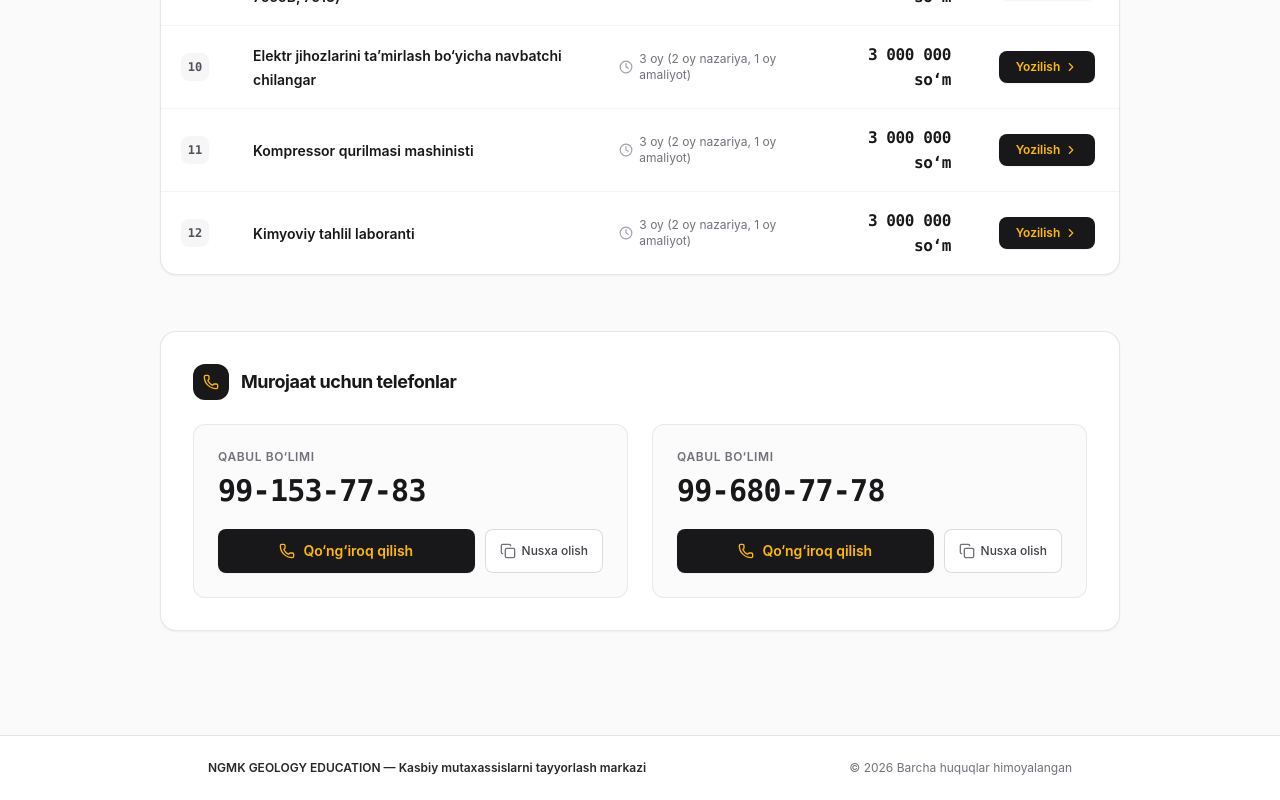
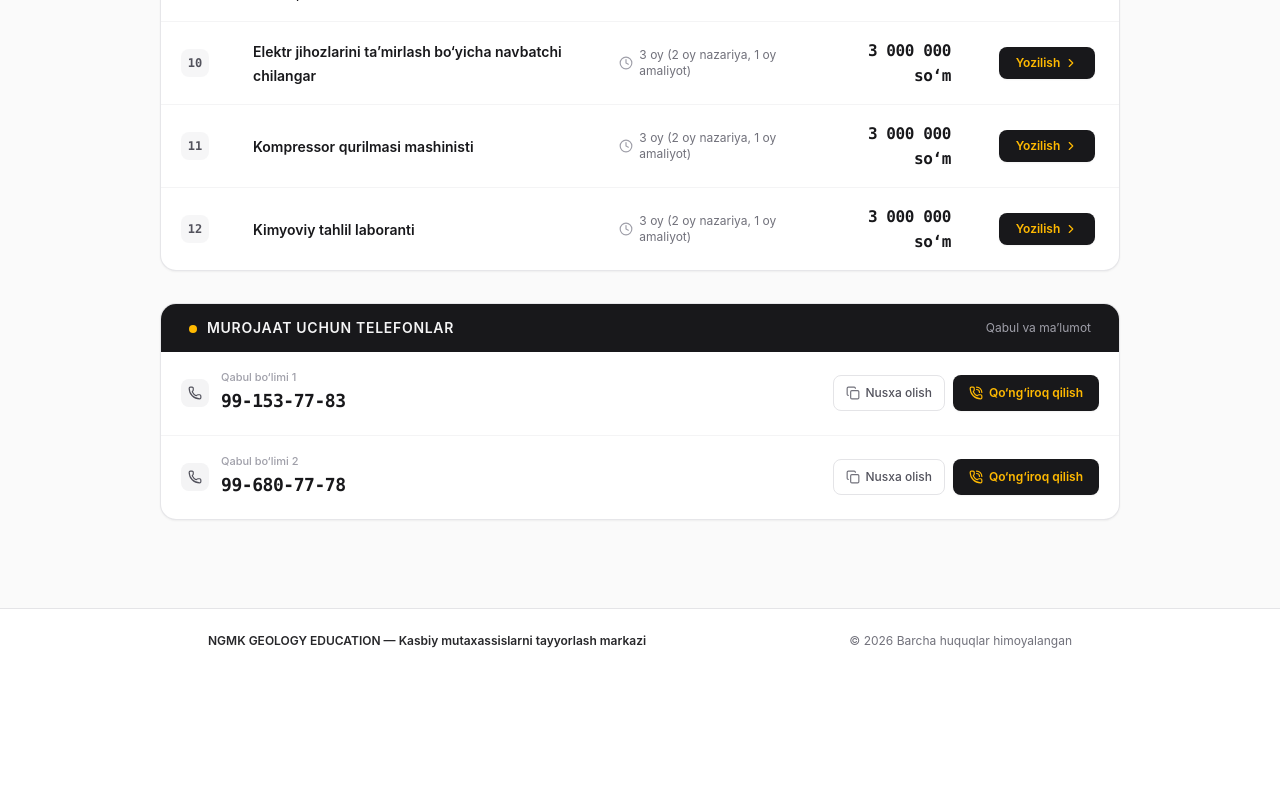
Before and after one commit to sayitkulievsohib/ngmk-geology-education, a React (Vite) app: page / in a window 1280 px wide. Shown: the part 1181-1981 px from the top of the page. After the commit the page ends 1854 px from the top, so only its background shows below. Built offline with nearby package versions, Linux system fonts and the light colour scheme.

Commit message:
chore: rename project and update UI components
Refactor project metadata to "ngmk-geology-education", clean up package dependencies, and unify the visual styling of the course and contact panels.

```diff
--- a/index.html
+++ b/index.html
@@ -3,10 +3,10 @@
   <head>
     <meta charset="UTF-8" />
     <meta name="viewport" content="width=device-width, initial-scale=1.0" />
-    <title>Konchilik O'quv Markazi - Kurslar va Narxlar Jadvali</title>
-    <meta name="description" content="Tog'-kon sanoati yo'nalishidagi kasbiy o'quv kurslari, og'ir texnika operatorligi, marksheyderlik, xavfsizlik texnikasi va narxlar jadvali." />
-    <meta property="og:title" content="Konchilik O'quv Markazi - Kurslar va Narxlar Jadvali" />
-    <meta property="og:description" content="Tog'-kon sanoati yo'nalishidagi kasbiy o'quv kurslari, og'ir texnika operatorligi, marksheyderlik, xavfsizlik texnikasi va narxlar jadvali." />
+    <title>NGMK Geology Education - Kasbiy o'quv kurslari va to'lovlar jadvali</title>
+    <meta name="description" content="Tog'-kon va geologiya yo'nalishidagi kasbiy o'quv kurslari hamda ta'lim narxlari jadvali." />
+    <meta property="og:title" content="NGMK Geology Education - Kasbiy o'quv kurslari va to'lovlar jadvali" />
+    <meta property="og:description" content="Tog'-kon va geologiya yo'nalishidagi kasbiy o'quv kurslari hamda ta'lim narxlari jadvali." />
     <meta property="og:type" content="website" />
     <meta name="twitter:card" content="summary_large_image" />
     <link rel="preconnect" href="https://fonts.googleapis.com">
--- a/metadata.json
+++ b/metadata.json
@@ -1,6 +1,8 @@
 {
-  "name": "Konchilik O'quv Markazi - Kurslar va Narxlar",
+  "name": "ngmk-geology-education",
   "description": "Tog'-kon sanoati yo'nalishidagi kasbiy o'quv kurslari, texnika operatorligi, marksheyderlik va narxlar jadvali.",
   "requestFramePermissions": [],
-  "majorCapabilities": ["MAJOR_CAPABILITY_SERVER_SIDE_GEMINI_API"]
+  "majorCapabilities": [
+    "MAJOR_CAPABILITY_SERVER_SIDE_GEMINI_API"
+  ]
 }
--- a/src/components/ContactSection.tsx
+++ b/src/components/ContactSection.tsx
@@ -1,7 +1,7 @@
 import React, { useState } from 'react';
 import { CONTACT_INFO } from '../data/courses';
 import { Language, TRANSLATIONS } from '../data/translations';
-import { Phone, Copy, Check } from 'lucide-react';
+import { Phone, Copy, Check, PhoneCall } from 'lucide-react';
 
 interface ContactSectionProps {
   lang: Language;
@@ -20,69 +20,77 @@ export const ContactSection: React.FC<ContactSectionProps> = ({ lang }) => {
   };
 
   return (
-    <section className="mt-10 sm:mt-14 mb-20 w-full">
-      {/* Keng, erkin va nafis kontaktlar paneli (Zichliksiz, qora chiziqlarsiz) */}
-      <div className="bg-white border border-zinc-200/90 rounded-2xl p-6 sm:p-8 shadow-xs">
-        {/* Sarlavha - toza va ixcham */}
-        <div className="flex items-center gap-3 mb-6">
-          <div className="w-9 h-9 rounded-xl bg-zinc-900 text-amber-400 flex items-center justify-center shrink-0">
-            <Phone className="w-4 h-4" />
+    <section className="mt-6 sm:mt-8 mb-16 w-full">
+      {/* Katalog bilan 100% bir xil uslubdagi rasmiy panel */}
+      <div className="bg-white border border-zinc-200/90 rounded-2xl overflow-hidden shadow-xs">
+        {/* Yuqori panel: Katalog sarlavhasi bilan to'liq bir xil */}
+        <div className="bg-zinc-900 text-white px-5 sm:px-7 py-3.5 sm:py-4 flex items-center justify-between">
+          <div className="flex items-center gap-2.5">
+            <span className="w-2 h-2 rounded-full bg-amber-400 shrink-0 translate-y-[1px]" />
+            <h2 className="font-semibold text-xs sm:text-sm tracking-wider text-zinc-100 uppercase whitespace-nowrap leading-none">
+              {t.phonesTitle}
+            </h2>
           </div>
-          <h3 className="font-bold text-base sm:text-lg text-zinc-900 tracking-tight">
-            {t.phonesTitle}
-          </h3>
+          <span className="text-xs text-zinc-400 font-normal hidden sm:inline-block">
+            {lang === 'uz' ? 'Qabul va ma’lumot' : 'Прием и справка'}
+          </span>
         </div>
 
-        {/* 2 ta Qabul bo'limi raqami - Raqamlar mutlaqo bo'linmaydi, keng va qulay */}
-        <div className="grid grid-cols-1 md:grid-cols-2 gap-4 sm:gap-6">
+        {/* Telefon qatorlari: Katalog qatorlari bilan 100% mutanosib */}
+        <div className="divide-y divide-zinc-100">
           {CONTACT_INFO.phones.map((phone, idx) => (
             <div
               key={phone.raw}
-              className="bg-zinc-50/70 hover:bg-zinc-50 border border-zinc-200/80 rounded-xl p-5 sm:p-6 transition-all flex flex-col justify-between"
+              className="p-4 sm:p-5 hover:bg-zinc-50/80 transition-colors flex flex-col sm:flex-row sm:items-center justify-between gap-3 sm:gap-4"
             >
-              <div>
-                <span className="text-xs font-semibold text-zinc-500 uppercase tracking-wider block mb-2">
-                  {t.admissionsDept}
+              {/* Chap qism: Raqam belgisi va telefon raqami */}
+              <div className="flex items-center gap-3">
+                <span className="inline-flex items-center justify-center w-7 h-7 rounded-lg bg-zinc-100 text-zinc-700 font-semibold text-xs shrink-0 font-mono">
+                  <Phone className="w-3.5 h-3.5 text-zinc-600" />
                 </span>
 
-                {/* Raqam hech qachon 2 qatorga bo'linmaydi */}
-                <a
-                  href={`tel:${phone.raw}`}
-                  className="text-2xl sm:text-3xl font-bold text-zinc-900 font-mono tracking-tight hover:text-amber-600 transition block whitespace-nowrap tabular-nums"
-                >
-                  {phone.display}
-                </a>
+                <div>
+                  <span className="text-[11px] text-zinc-400 font-medium block leading-none mb-1">
+                    {t.admissionsDept} {idx + 1}
+                  </span>
+                  <a
+                    href={`tel:${phone.raw}`}
+                    className="text-base sm:text-lg font-bold text-zinc-900 font-mono tracking-tight hover:text-amber-600 transition block whitespace-nowrap tabular-nums"
+                  >
+                    {phone.display}
+                  </a>
+                </div>
               </div>
 
-              {/* Qo'ng'iroq va Nusxa olish tugmalari - keng, erkin va qulay */}
-              <div className="mt-5 flex items-center gap-2.5">
-                <a
-                  href={`tel:${phone.raw}`}
-                  className="flex-1 h-11 px-4 bg-zinc-900 hover:bg-zinc-800 text-amber-400 font-semibold text-xs sm:text-sm rounded-lg inline-flex items-center justify-center gap-2 transition cursor-pointer shadow-xs active:scale-[0.99]"
-                >
-                  <Phone className="w-4 h-4" />
-                  <span>{t.callBtn}</span>
-                </a>
-
+              {/* O'ng qism: Tugmalar (Katalogdagi "Yozilish" tugmasi bilan bir xil o'lcham va dizaynda) */}
+              <div className="flex items-center gap-2 pl-10 sm:pl-0">
                 <button
                   onClick={() => handleCopy(phone.display, idx)}
-                  className="h-11 px-3.5 bg-white hover:bg-zinc-100 text-zinc-700 text-xs sm:text-sm font-medium rounded-lg border border-zinc-300/80 inline-flex items-center justify-center gap-1.5 transition cursor-pointer"
+                  className="h-9 px-3 bg-white hover:bg-zinc-100 text-zinc-600 text-xs font-medium rounded-lg border border-zinc-200 inline-flex items-center justify-center gap-1.5 transition cursor-pointer active:scale-98"
                   title={t.copyBtn}
                 >
                   {copiedIndex === idx ? (
                     <>
-                      <Check className="w-4 h-4 text-emerald-600" />
-                      <span className="text-emerald-700 font-medium text-xs hidden sm:inline">
+                      <Check className="w-3.5 h-3.5 text-emerald-600" />
+                      <span className="text-emerald-700 font-medium text-xs">
                         {t.copiedText}
                       </span>
                     </>
                   ) : (
                     <>
-                      <Copy className="w-4 h-4 text-zinc-500" />
-                      <span className="text-xs hidden sm:inline">{t.copyBtn}</span>
+                      <Copy className="w-3.5 h-3.5 text-zinc-500" />
+                      <span className="text-xs">{t.copyBtn}</span>
                     </>
                   )}
                 </button>
+
+                <a
+                  href={`tel:${phone.raw}`}
+                  className="h-9 px-4 inline-flex items-center justify-center gap-1.5 bg-zinc-900 hover:bg-zinc-800 text-amber-400 font-semibold text-xs rounded-lg transition shadow-xs cursor-pointer active:scale-98 whitespace-nowrap"
+                >
+                  <PhoneCall className="w-3.5 h-3.5" />
+                  <span>{t.callBtn}</span>
+                </a>
               </div>
             </div>
           ))}
--- a/src/components/CourseTable.tsx
+++ b/src/components/CourseTable.tsx
@@ -20,11 +20,11 @@ export const CourseTable: React.FC<CourseTableProps> = ({ courses, lang, onSelec
     <div className="w-full">
       {/* Seryozniy, keng va havosi ko'p o'quv katalogi */}
       <div className="bg-white border border-zinc-200/90 rounded-2xl overflow-hidden shadow-xs">
-        {/* Yuqori panel: 1 qatorda, qora chiziqlarsiz, xotirjam va salobatli */}
-        <div className="bg-zinc-900 text-white px-5 sm:px-7 py-4 flex items-center justify-between">
+        {/* Yuqori panel: Nuqta va matn balandligi qat'iy markazlashtirilgan */}
+        <div className="bg-zinc-900 text-white px-5 sm:px-7 py-3.5 sm:py-4 flex items-center justify-between">
           <div className="flex items-center gap-2.5">
-            <span className="w-2 h-2 rounded-full bg-amber-400 shrink-0" />
-            <h2 className="font-semibold text-xs sm:text-sm tracking-wider text-zinc-100 uppercase whitespace-nowrap">
+            <span className="w-2 h-2 rounded-full bg-amber-400 shrink-0 translate-y-[1px]" />
+            <h2 className="font-semibold text-xs sm:text-sm tracking-wider text-zinc-100 uppercase whitespace-nowrap leading-none">
               {t.catalogTitle}
             </h2>
           </div>
@@ -35,7 +35,6 @@ export const CourseTable: React.FC<CourseTableProps> = ({ courses, lang, onSelec
 
         {/* ======================================================== */}
         {/* TELEFON UCHUN KENG VA ERKIN KO'RINISH (MOBILE VIEW)      */}
-        {/* Zichliksiz, har bir kurs erkin kartochka sifatida turadi */}
         {/* ======================================================== */}
         <div className="md:hidden divide-y divide-zinc-100 p-2 sm:p-3">
           {courses.map((course, index) => {
@@ -89,7 +88,6 @@ export const CourseTable: React.FC<CourseTableProps> = ({ courses, lang, onSelec
 
         {/* ======================================================== */}
         {/* DESKTOP TABLE VIEW (Keng ekranlar uchun rasmiy jadval)   */}
-        {/* Qora chiziqlarsiz, yumshoq oraliqlar bilan               */}
         {/* ======================================================== */}
         <div className="hidden md:block overflow-x-auto">
           <table className="w-full text-left border-collapse">
```
Also changed, not shown: package.json (+3 -11 lines), 1 other file (tests, documents, lock files or other folders).
